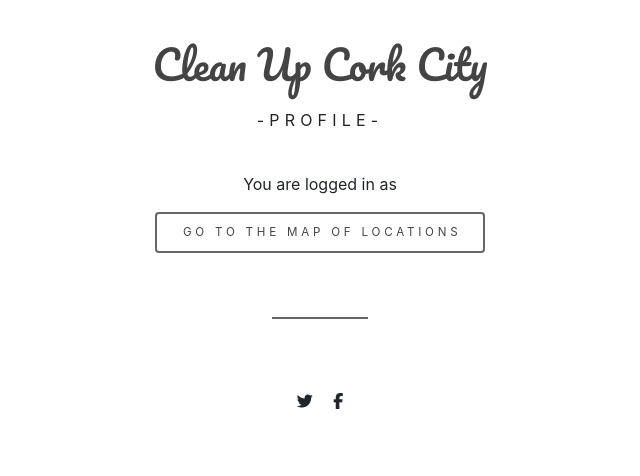
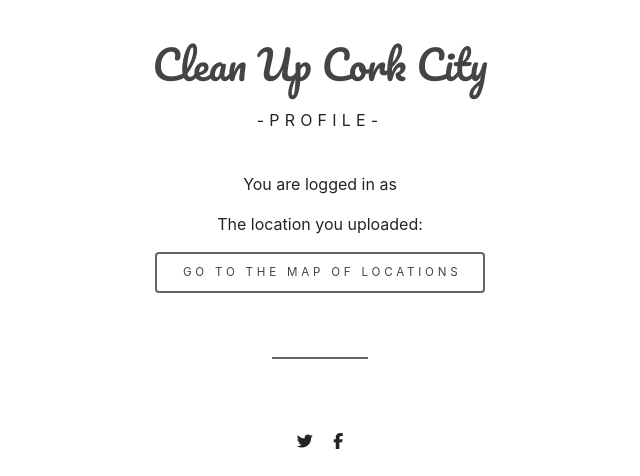
Before and after one commit to natalijabujevic0708/Clean-Up-Cork-City, a Python web app: template templates/profile.html in a window 1280 px wide. Shown: the part 62-538 px from the top of the page, without its empty margins (320-960 px from the left). Run offline with Jinja, Linux system fonts and the light colour scheme; the template is opened without the code that fills it, so the values that code supplies are empty; some libraries are stand-ins or nearby versions.

Commit message:
Add a list of locations that was created by the user curretnly logged in

```diff
--- a/templates/profile.html
+++ b/templates/profile.html
@@ -4,6 +4,19 @@
   <p>-Profile-</p>
 </section>
 <p>You are logged in as {{session['username']}}</p>
+<p>The location you uploaded:</p>
+{% for location in locations %}
+{% if location.uploaded_by ==  session['username'] and location.status == 'not_cleaned' %}
+<article class="item itemsLocations">
+  <h2 class="address">{{location.address_of_location}}</h2>
+  <p><i class="fas fa-map-marker-alt"></i> (Latitude :<span class="lat">{{location.latitude_of_location}}</span>,
+    Longitude : <span class="long">{{location.longitude_of_location}}</span>)</p>
+  <ul class="actions">
+    <li><a href="{{url_for('profile_edit_location', location_id=location._id)}}" class="button">Edit locations</a></li>
+  </ul>
+</article>
+{% endif %}
+{% endfor %}
 <ul class="actions">
   <li><a href="{{url_for('locations')}}" class="button">Go to the map of locations</a></li>
 </ul>
```
